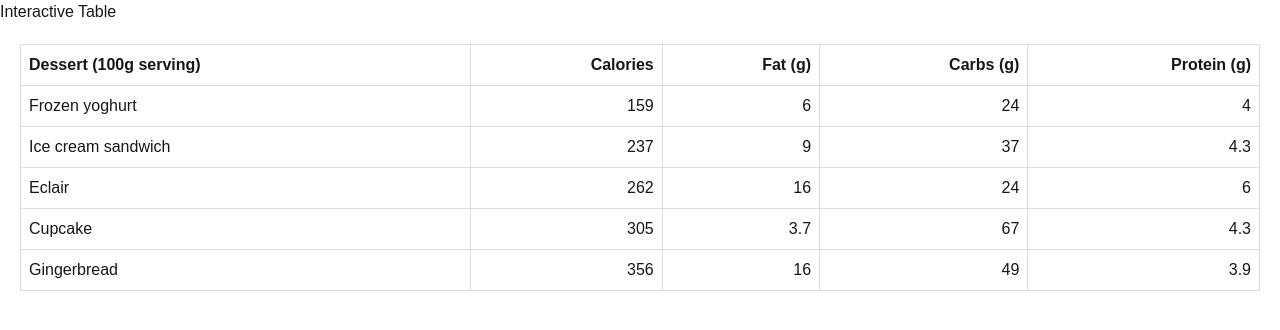
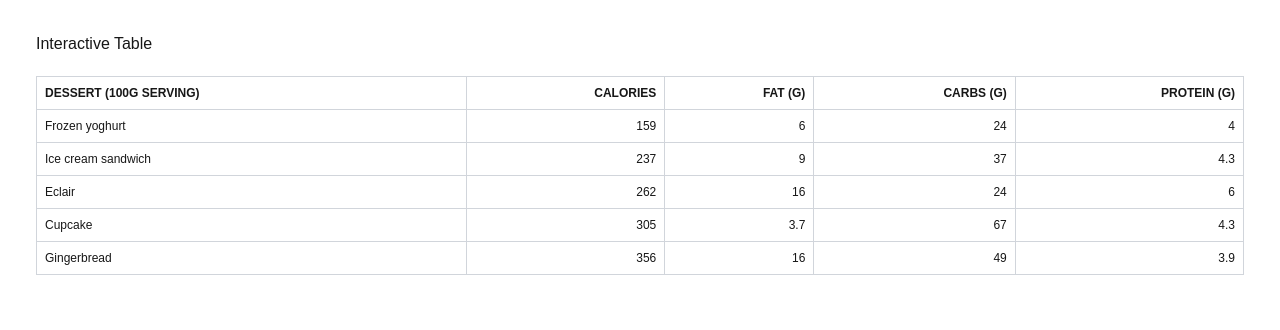
Before and after one commit to subretu/nextjs-sample, a Next.js app: page /table in a window 1280 px wide. Shown: the top 330 px of the page. Built offline with nearby package versions, Linux system fonts and the light colour scheme.

Commit message:
Use tailwind css

```diff
--- a/app/table/layout.tsx
+++ b/app/table/layout.tsx
@@ -24,7 +24,7 @@ export default function RootLayout({
 }>) {
   return (
       <div
-        className={`${geistSans.variable} ${geistMono.variable} antialiased`}
+        className={`${geistSans.variable} ${geistMono.variable} antialiased px-4 pt-8`}
       >
         {children}
       </div>
--- a/app/table/page.tsx
+++ b/app/table/page.tsx
@@ -3,7 +3,7 @@ import TableClient from "../../components/tableClient";
 export default function DenseTableServer() {
   return (
     <div>
-      <h1>Interactive Table</h1>
+      <h1 className="px-5">Interactive Table</h1>
       <TableClient />
     </div>
   );
--- a/components/tableClient.tsx
+++ b/components/tableClient.tsx
@@ -27,101 +27,42 @@ export default function DenseTable() {
   };
 
   return (
-    <div style={{ marginTop: "20px", marginLeft: "20px", marginRight: "20px", overflowX: "auto" }}>
-      <table
-        style={{ width: "100%", borderCollapse: "collapse", minWidth: "650px" }}
-      >
-        <thead>
+    <div className="px-5 pt-5 overflow-x-auto">
+      <table className="w-full border-collapse min-w-[650px]">
+        <thead className="text-xs uppercase dark:bg-gray-700 dark:text-white">
           <tr>
-            <th
-              style={{
-                textAlign: "left",
-                padding: "8px",
-                border: "1px solid #ddd",
-              }}
-            >
+            <th className="text-left p-2 border border-gray-300">
               Dessert (100g serving)
             </th>
-            <th
-              style={{
-                textAlign: "right",
-                padding: "8px",
-                border: "1px solid #ddd",
-              }}
-            >
-              Calories
-            </th>
-            <th
-              style={{
-                textAlign: "right",
-                padding: "8px",
-                border: "1px solid #ddd",
-              }}
-            >
+            <th className="text-right p-2 border border-gray-300">Calories</th>
+            <th className="text-right p-2 border border-gray-300">
               Fat&nbsp;(g)
             </th>
-            <th
-              style={{
-                textAlign: "right",
-                padding: "8px",
-                border: "1px solid #ddd",
-              }}
-            >
+            <th className="text-right p-2 border border-gray-300">
               Carbs&nbsp;(g)
             </th>
-            <th
-              style={{
-                textAlign: "right",
-                padding: "8px",
-                border: "1px solid #ddd",
-              }}
-            >
+            <th className="text-right p-2 border border-gray-300">
               Protein&nbsp;(g)
             </th>
           </tr>
         </thead>
-        <tbody>
+        <tbody className="text-xs">
           {rows.map((row) => (
-            <tr key={row.name} style={{ borderBottom: "1px solid #ddd" }}>
-              <td style={{ padding: "8px", border: "1px solid #ddd" }}>
-                {row.name}
-              </td>
+            <tr key={row.name} className="border-b border-gray-300">
+              <td className="p-2 border border-gray-300">{row.name}</td>
               <td
-                style={{
-                  textAlign: "right",
-                  padding: "8px",
-                  border: "1px solid #ddd",
-                  cursor: "pointer",
-                }}
+                className="text-right p-2 border border-gray-300 cursor-pointer"
                 onClick={() => handleCellClick(row.calories, "Calories")}
               >
                 {row.calories}
               </td>
-              <td
-                style={{
-                  textAlign: "right",
-                  padding: "8px",
-                  border: "1px solid #ddd",
-                }}
-              >
+              <td className="text-right p-2 border border-gray-300">
                 {row.fat}
               </td>
-              <td
-                style={{
-                  textAlign: "right",
-                  padding: "8px",
-                  border: "1px solid #ddd",
-                }}
-              >
+              <td className="text-right p-2 border border-gray-300">
                 {row.carbs}
               </td>
-              <td
-                style={{
-                  textAlign: "right",
-                  padding: "8px",
-                  border: "1px solid #ddd",
-                }}
-              >
+              <td className="text-right p-2 border border-gray-300">
                 {row.protein}
               </td>
             </tr>
```
